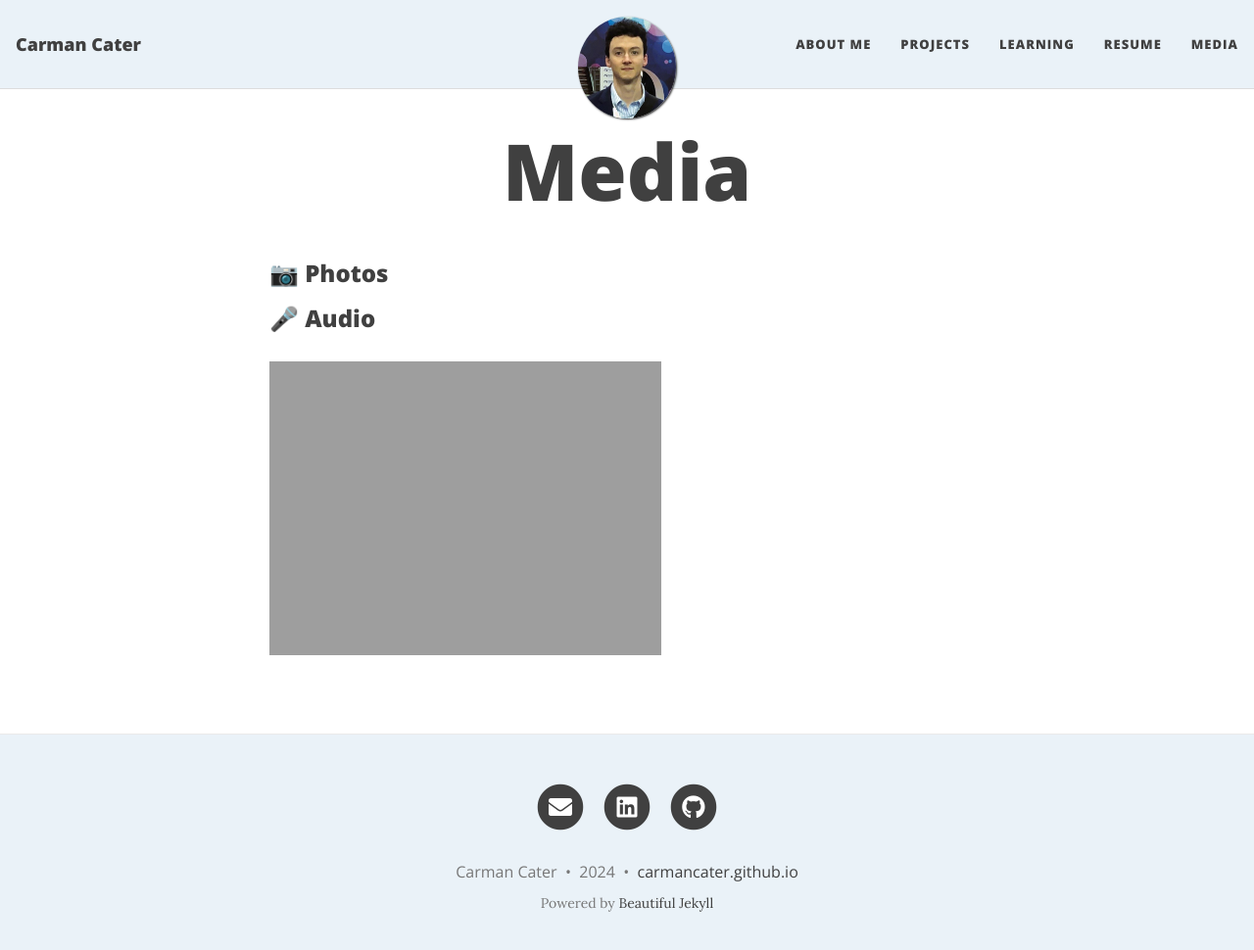
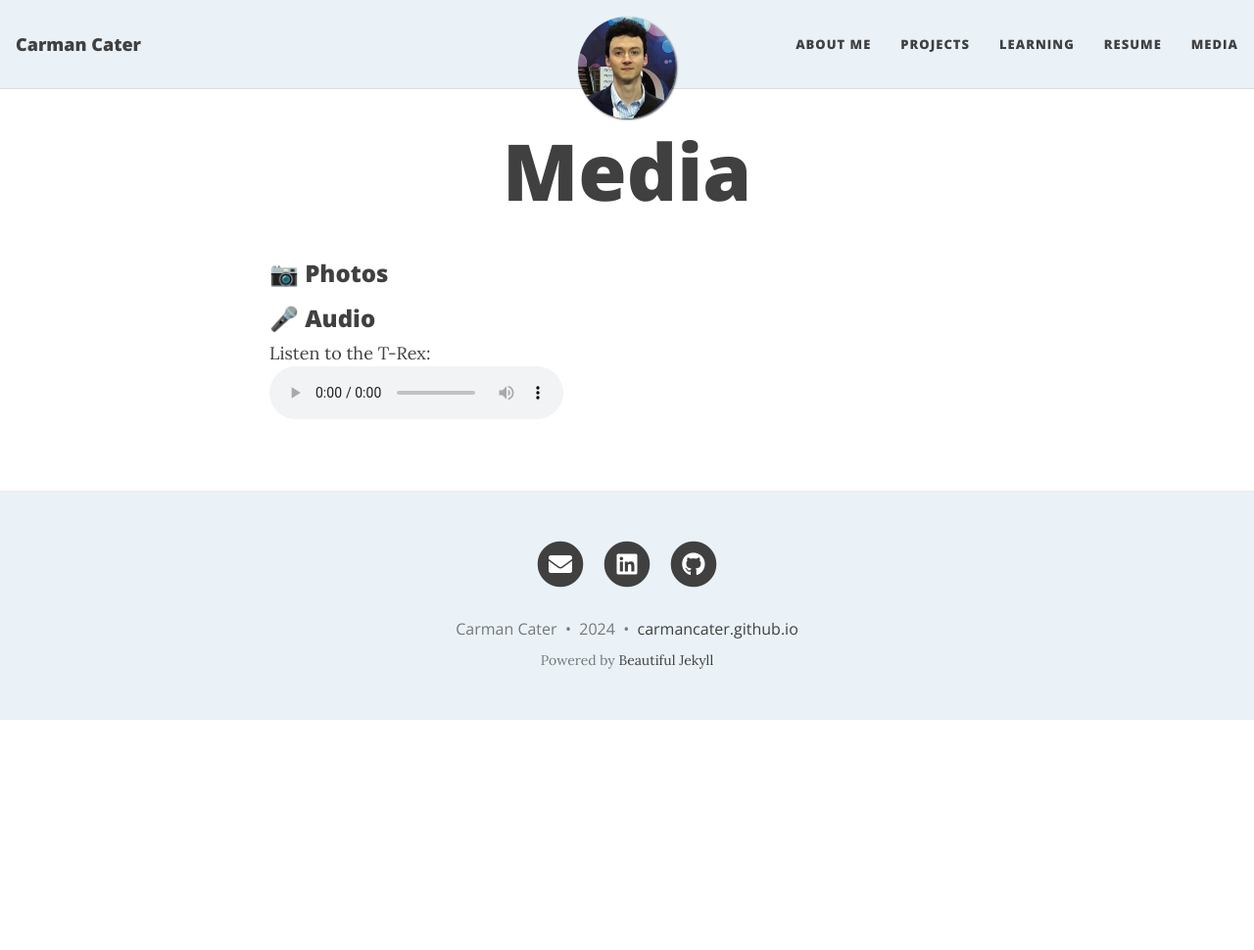
Before and after one commit to carmancater/carmancater.github.io, a Jekyll site: the page built from media.md, in a window 1280 px wide and 983 px high. Shown: the top 970 px of the window at 98% size. Built offline with Jekyll 4.4.1, drawn with Linux system fonts in a browser that asks for light colours; nearby versions of some CDN libraries; emoji names are drawn with the system emoji font.

Commit message:
Update media.md

```diff
--- a/media.md
+++ b/media.md
@@ -8,4 +8,7 @@ share-title: Carman Cater - Media
 ### :camera: Photos
 
 ### :microphone: Audio
-![Hit Me With Your Carman](https://carmancater.github.io/assets/audio/hit%20me%20with%20your%20carman.mp3)
+<figure>
+  <figcaption>Listen to the T-Rex:</figcaption>
+  <audio controls src="/assets/audio/hit me with your carman.mp3"></audio>
+</figure>
```
